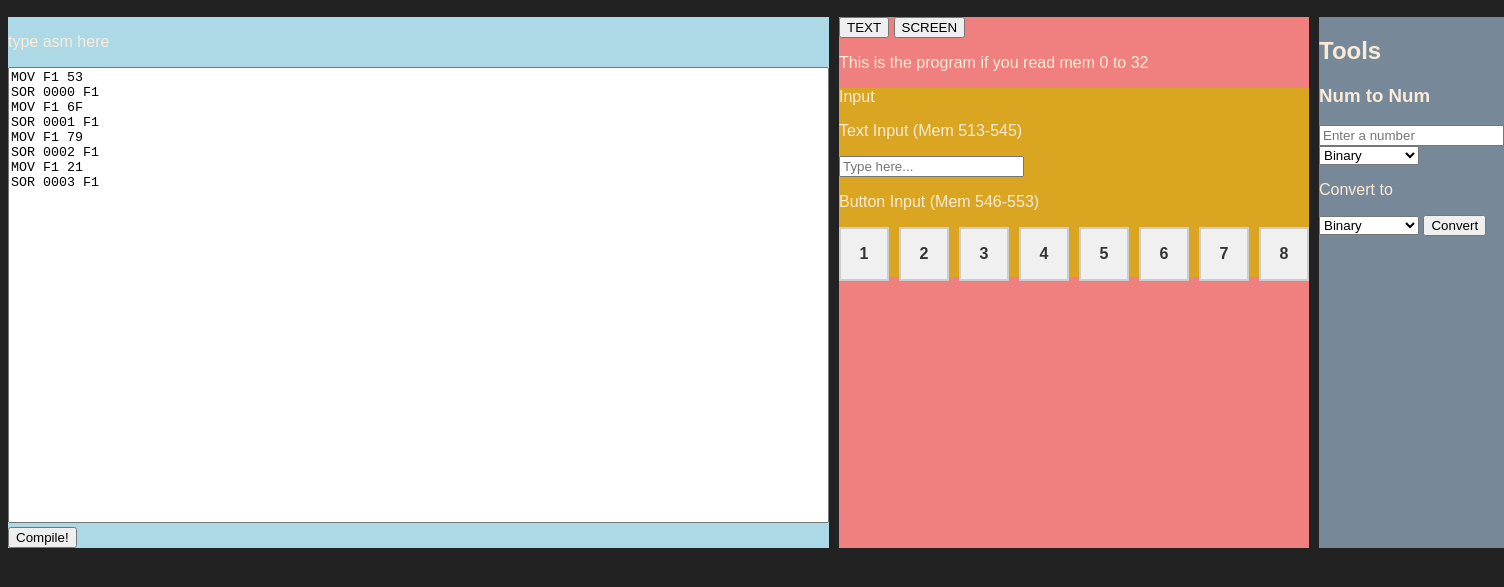
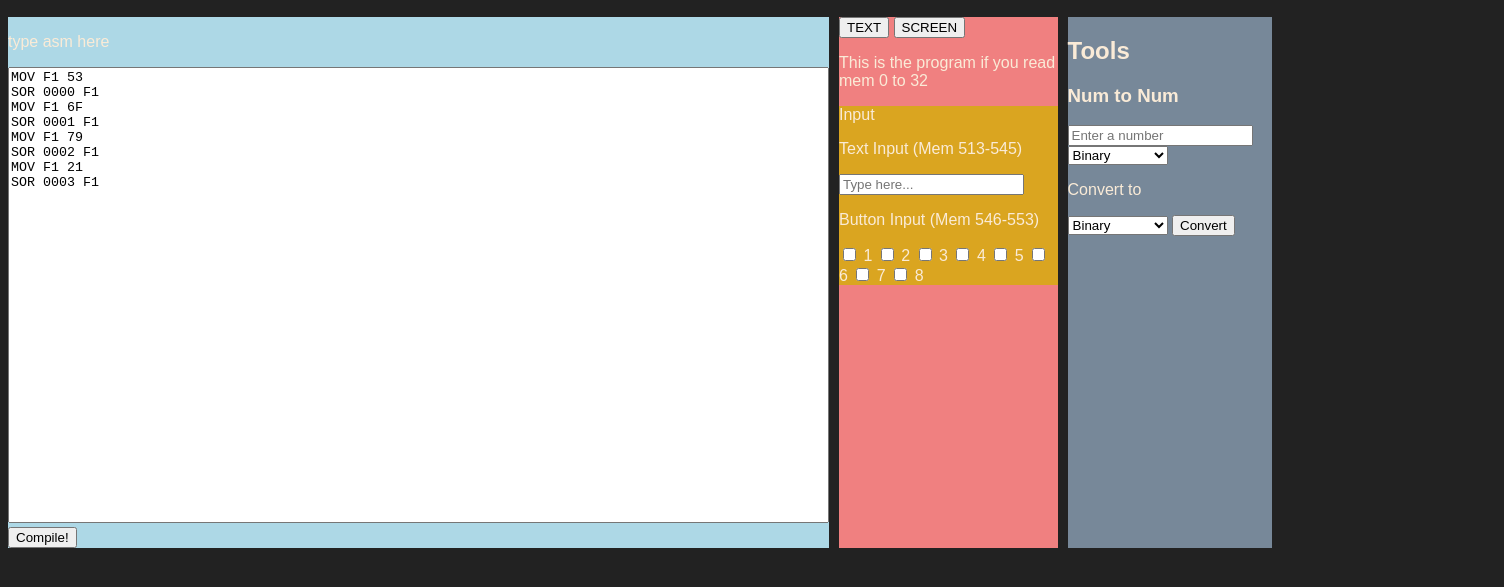
Before and after one commit to Alex-Hamish/alex-hamish.github.io, a plain HTML site: page soycpu/compiler/index.html in a window 1280 px wide. Shown: the part 149-736 px from the top of the page, 1504 px wide, since content can reach past the window. Drawn offline with Linux system fonts and the light colour scheme.

Commit message:
im a fucking idot

```diff
--- a/soycpu/compiler/index.html
+++ b/soycpu/compiler/index.html
@@ -393,41 +393,41 @@ SOR 0003 F1</textarea>
                 <div class="toggle-row">
                     <form class="toggle-row" autocomplete="off">
                         <label class="square-toggle">
-                            <input type="checkbox">
-                            <span class="btn-box" id="btn1" autocomplete="off">1</span>
+                            <input id="btn1" type="checkbox">
+                            <span>1</span>
                         </label>
 
                         <label class="square-toggle">
-                            <input type="checkbox">
-                            <span class="btn-box" id="btn2" autocomplete="off">2</span>
+                            <input id="btn2" type="checkbox">
+                            <span>2</span>
                         </label>
 
                         <label class="square-toggle">
-                            <input type="checkbox">
-                            <span class="btn-box" id="btn3" autocomplete="off">3</span>
+                            <input id="btn3" type="checkbox">
+                            <span>3</span>
                         </label>
 
                         <label class="square-toggle">
-                            <input type="checkbox">
-                            <span class="btn-box" id="btn4" autocomplete="off">4</span>
+                            <input id="btn4" type="checkbox">
+                            <span>4</span>
                         </label>
 
                         <label class="square-toggle">
-                            <input type="checkbox">
-                            <span class="btn-box" id="btn5" autocomplete="off">5</span>
+                            <input id="btn5" type="checkbox">
+                            <span>5</span>
                         </label>
 
                         <label class="square-toggle">
-                            <input type="checkbox">
-                            <span class="btn-box" id="btn6" autocomplete="off">6</span>
+                            <input id="btn6" type="checkbox">
+                            <span>6</span>
                         </label>
                         <label class="square-toggle">
-                            <input type="checkbox">
-                            <span class="btn-box" id="btn7" autocomplete="off">7</span>
+                            <input id="btn7" type="checkbox">
+                            <span>7</span>
                         </label>
                         <label class="square-toggle">
-                            <input type="checkbox">
-                            <span class="btn-box" id="btn8" autocomplete="off">8</span>
+                            <input id="btn8" type="checkbox">
+                            <span>8</span>
                         </label>
                     </form>
                 </div>
--- a/styles.css
+++ b/styles.css
@@ -49,43 +49,3 @@ td[data-tooltip]:hover::after {
   visibility: visible;
 }
 /* The horizontal container */
-.toggle-row {
-  display: flex;
-  gap: 10px; /* Space between buttons */
-}
-
-/* Hide the default checkbox input */
-.square-toggle input {
-  display: none;
-}
-
-/* Style the label as a perfect square button */
-.square-toggle {
-  display: flex;
-  width: 50px;
-  height: 50px;
-  cursor: pointer;
-}
-
-/* The visual appearance of the button */
-.btn-box {
-  display: flex;
-  align-items: center;
-  justify-content: center;
-  width: 100%;
-  height: 100%;
-  background-color: #f0f0f0;
-  color: #333;
-  font-family: sans-serif;
-  font-weight: bold;
-  border: 2px solid #ccc;
-  border-radius: 0; /* Ensures perfectly square corners */
-  transition: all 0.2s ease;
-}
-
-/* Change style when checked */
-.square-toggle input:checked + .btn-box {
-  background-color: #2196F3;
-  color: white;
-  border-color: #0d82d9;
-}
```
